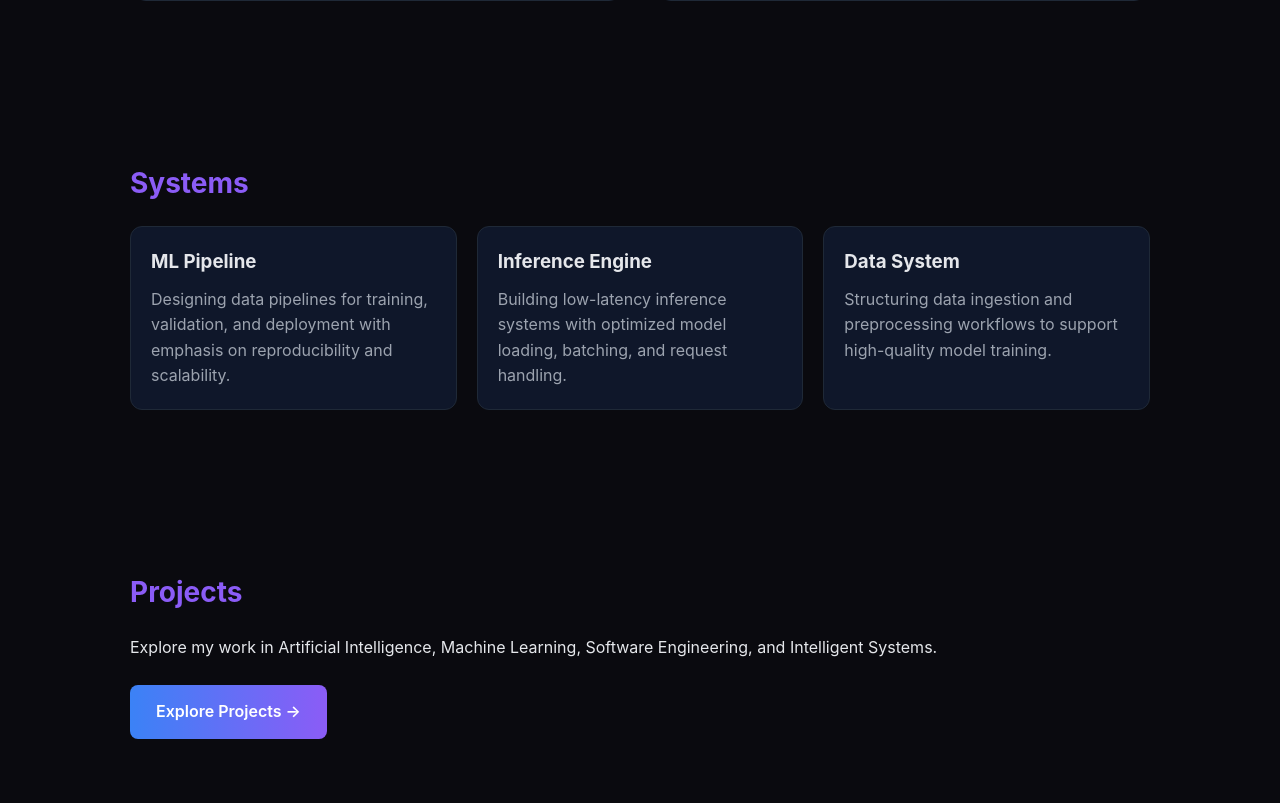
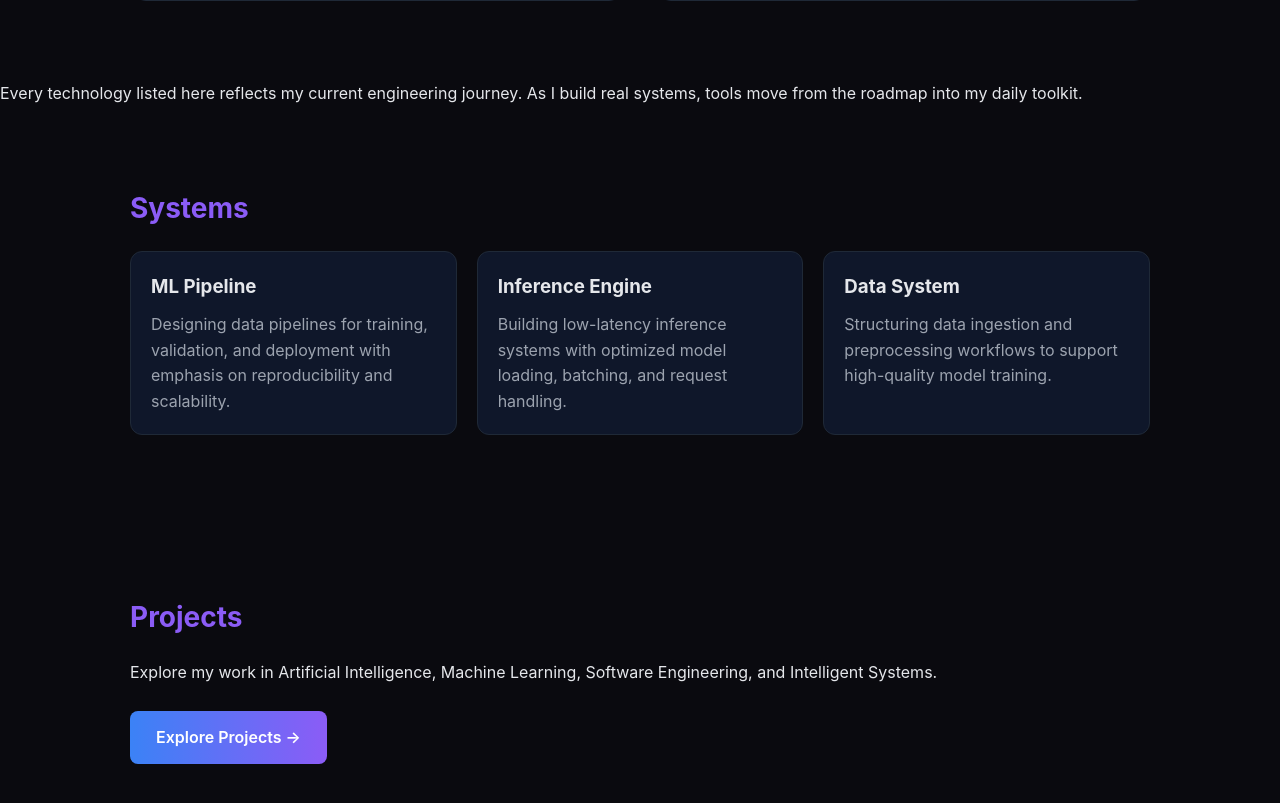
Before and after one commit to PATEL-DRUPAD/drupad-ai-lab, a plain HTML site: page index.html in a window 1280 px wide. Shown: the part 1641-2444 px from the top of the page. Drawn offline with nearby package versions, Linux system fonts and the light colour scheme.

Commit message:
Add journey note to index.html
Added a note about the engineering journey.

```diff
--- a/index.html
+++ b/index.html
@@ -194,6 +194,11 @@ content="Drupad Patel">
 
 </section>
 
+<p class="journey-note">
+Every technology listed here reflects my current engineering journey.
+As I build real systems, tools move from the roadmap into my daily toolkit.
+</p>
+
   <!-- Systems -->
   <section id="systems" class="section">
     <h2>Systems</h2>
```
